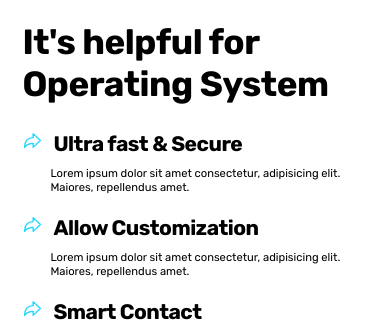
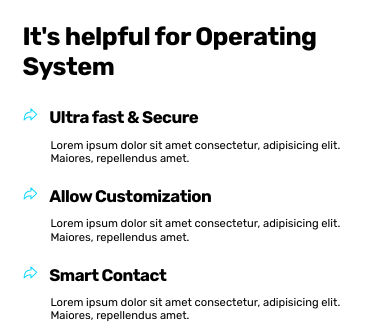
Before and after one commit to krishna-saini/CSS-p13-SAAS-landing-page, a plain HTML site: page index.html in a window 390 px wide. Shown: the part 752-1084 px from the top of the page. Drawn offline with nearby package versions, Linux system fonts and the light colour scheme.

Commit message:
updated media queries

```diff
--- a/css/queries.css
+++ b/css/queries.css
@@ -63,6 +63,14 @@
   .nav-open .icon-mobile-nav[name="menu-outline"] {
     display: none;
   }
+
+  .heading-secondary{
+    font-size: 3.6rem;;
+  }
+
+  .heading-tertiary{
+    font-size:2.4rem;
+  }
 }
 
 /**************************/
```
